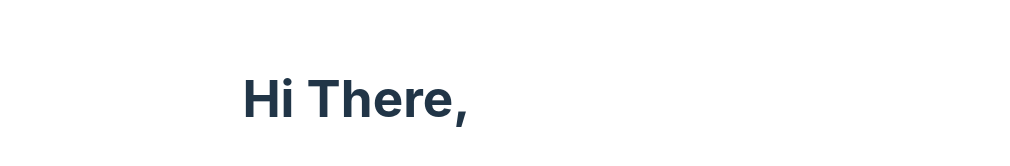
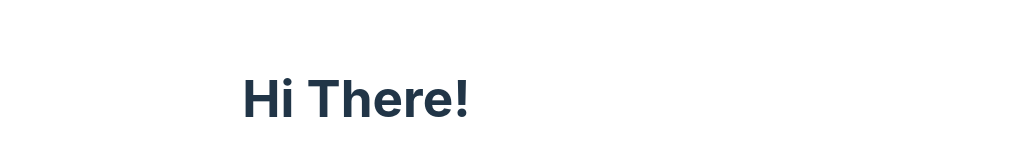
Before and after one commit to eiffelwong1/old_personal_website, a React (Vite) app: page / in a window 1280 px wide. Shown: the part 179-345 px from the top of the page, without its empty margins (135-1145 px from the left). Built offline with nearby package versions, Linux system fonts and the light colour scheme; no server answers.

Commit message:
github test

```diff
--- a/src/3js_components/HobbieExperience.tsx
+++ b/src/3js_components/HobbieExperience.tsx
@@ -36,17 +36,17 @@ export function HobbieExperience(props:HobbieExperienceProps) {
             </Html>
 
             {/*telescope*/}
-            <primitive object={telescope.scene} scale={0.01} position={[-5, 0, 5]} rotation={[0,Math.PI/2,0]}/>
+            {/*<primitive object={telescope.scene} scale={0.01} position={[-5, 0, 5]} rotation={[0,Math.PI/2,0]}/>
             <Html center position={[-6, 4, 6]}>
                 <p className='scen_text'>Astronomy!! I take photos of galaxy, nebulas and stars too</p>
                 <img src={milkyway_pic_path} alt="Astronomy" width="100%" height="100%"></img>
-            </Html>
+    </Html>*/}
 
 
             {/*coding*/}
             <primitive object={macbook.scene} scale={5} position={[2, 0.1, 2]} rotation={[0,0,0]}/>
             <Html center position={[2, 4, 2]}>
-                <p className='scen_text'>Coding, well <br></br>, that's why I became a Software Engineer</p>
+                <p className='scen_text'>Coding. <br/> Well , that's why I became a Software Engineer</p>
             </Html>
 
             {/*frisbee*/}
--- a/src/AboutMe.tsx
+++ b/src/AboutMe.tsx
@@ -62,7 +62,7 @@ function AboutMe() {
         <div className='main'>
             <div className='about_me_intro'>
                 <div className="intro">
-                    <h1>Hi There,</h1>
+                    <h1>Hi There!</h1>
                     <p className='punchline'>I'm Sing Wong, a software engineer with a strong background in ML, bringing over 2.5 years of experience to the table.</p>
                     <div className="description">
                         <p>Ready to code my way onto your team!</p>
```
